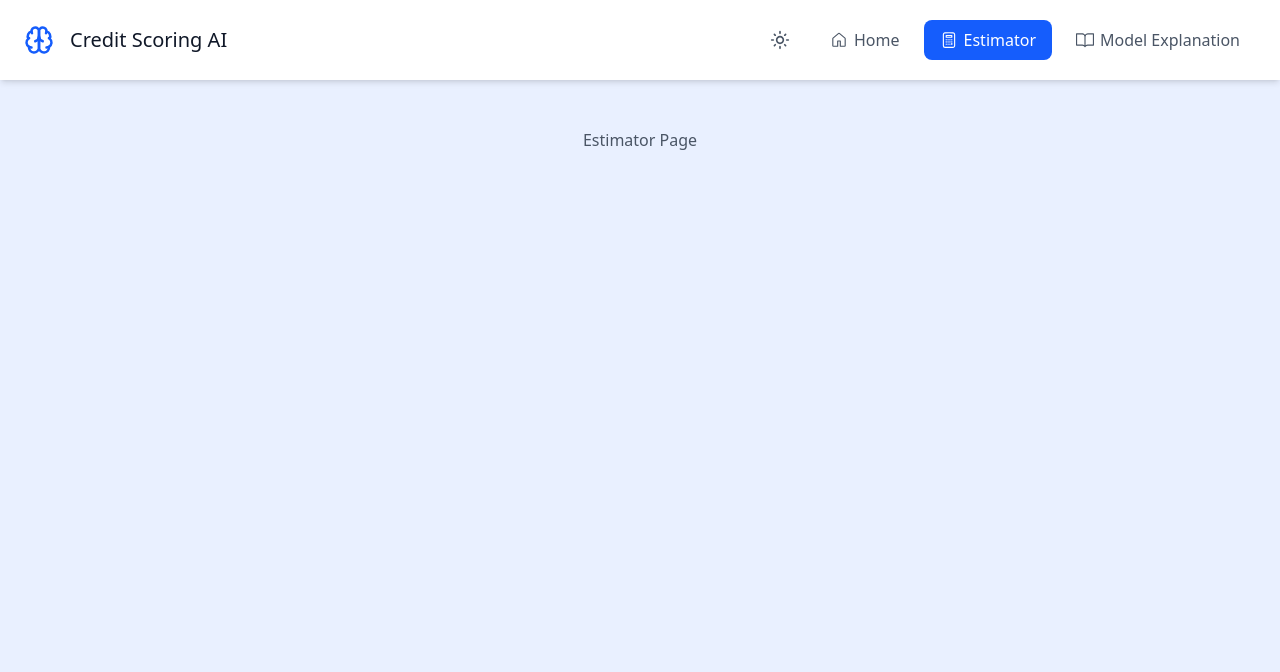
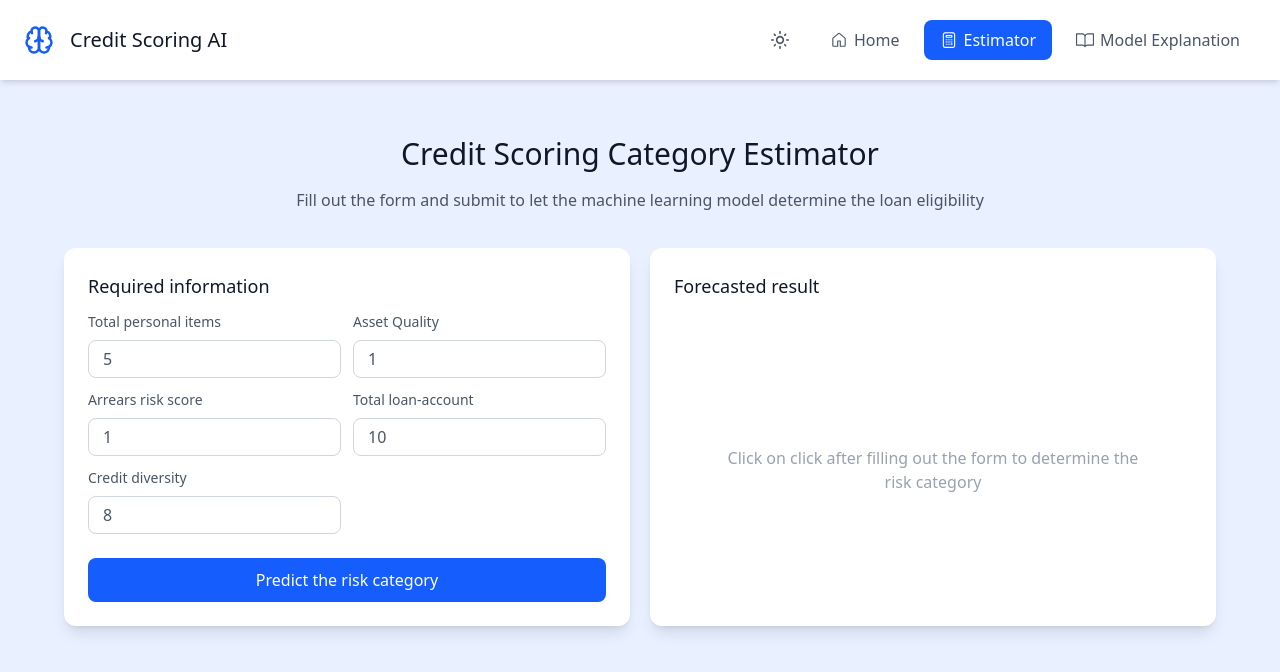
Before and after one commit to Nick-Kevin/credit-scoring-prediction-frontend, a React (Vite) app: page /estimator in a window 1280 px wide. Shown: the top 672 px of the page. Built offline with nearby package versions, Linux system fonts and the light colour scheme.

Commit message:
update : estimator page

```diff
--- a/index.html
+++ b/index.html
@@ -4,7 +4,7 @@
     <meta charset="UTF-8" />
     <link rel="icon" type="image/svg+xml" href="/vite.svg" />
     <meta name="viewport" content="width=device-width, initial-scale=1.0" />
-    <title>credit-scoring</title>
+    <title>Credit Scoring</title>
   </head>
   <body>
     <div id="root"></div>
--- a/src/components/Header.tsx
+++ b/src/components/Header.tsx
@@ -14,7 +14,11 @@ interface NavItem {
 }
 
 const Header: React.FC = () => {
-    const [openNav, setOpenNav] = useState<boolean>(false)
+    const [openNav, setOpenNav] = useState<boolean>(false);
+
+    const handleMobileMenu = (): void => {
+        setOpenNav(!openNav);
+    };
 
     const navItems: NavItem[] = [
         { id: 1, path:'/', name: 'Home', icon: <GoHome size={18}/> },
@@ -52,7 +56,7 @@ const Header: React.FC = () => {
                 <ThemeToggle />
                 <div className="relative flex items-center">
                     {/* mobile bouton */}
-                    <button onClick={() => setOpenNav(!openNav)}>
+                    <button onClick={():void => handleMobileMenu()}>
                         {
                             openNav ?
                                 <AiOutlineClose size={25} className="text-black dark:text-white spin" />
@@ -68,6 +72,7 @@ const Header: React.FC = () => {
                                 <NavLink
                                     to={item.path}
                                     key={item.id}
+                                    onClick={():void => handleMobileMenu()}
                                     className={({ isActive }) => isActive ? 'bg-blue-600 nav-link text-white' : 'text-black dark:text-white nav-link'}
                                 >
                                     {item.icon}
--- a/src/index.css
+++ b/src/index.css
@@ -20,7 +20,7 @@ body {
   margin: 0;
   min-width: 320px;
   min-height: 100vh;
-  @apply text-gray-600 dark:text-white;
+  @apply text-gray-600 dark:text-white/70;
 }
 
 @theme {
--- a/src/pages/Estimator.tsx
+++ b/src/pages/Estimator.tsx
@@ -2,9 +2,50 @@ import React from "react";
 
 const Estimator: React.FC = () => {
     return (
-        <div>
-            <h1>Estimator Page</h1>
-        </div>
+        <>
+            <section>
+                <h1 className="mt-2 text-gray-900 dark:text-white text-2xl md:text-3xl">Credit Scoring Category Estimator</h1>
+                <p className="mt-4 max-md:text-sm">Fill out the form and submit to let the machine learning model determine the loan eligibility</p>
+            </section>
+            <section className="mt-9 grid lg:grid-cols-2 gap-5">
+                {/* Form */}
+                <form className="bg-white dark:bg-gray-900 rounded-xl p-6 text-start shadow-lg">
+                    <h2 className="text-gray-900 dark:text-white text-lg mb-3">Required information</h2>
+                    <div className="grid md:grid-cols-2 gap-3">
+                        <div className="flex flex-col">
+                            <label htmlFor="personal-items" className="text-sm mb-2">Total personal items</label>
+                            <input name="personal-items" type="number" min="0" defaultValue={5} className="border border-gray-300 p-3.5 py-1.5 rounded-lg focus:outline focus:outline-blue-600" />
+                        </div>
+                        <div className="flex flex-col">
+                            <label htmlFor="asset-quality" className="text-sm mb-2">Asset Quality</label>
+                            <input name="asset-quality" type="number" min="0" defaultValue={1} className="border border-gray-300 p-3.5 py-1.5 rounded-lg focus:outline focus:outline-blue-600" />
+                        </div>
+                        <div className="flex flex-col">
+                            <label htmlFor="arrear-score" className="text-sm mb-2">Arrears risk score</label>
+                            <input name="arrear-score" type="number" step="0.1" min="0" defaultValue={1} className="border border-gray-300 p-3.5 py-1.5 rounded-lg focus:outline focus:outline-blue-600" />
+                        </div>
+                        <div className="flex flex-col">
+                            <label htmlFor="loan-account" className="text-sm mb-2">Total loan-account</label>
+                            <input name="loan-account" type="number" min="0" defaultValue={10} className="border border-gray-300 p-3.5 py-1.5 rounded-lg focus:outline focus:outline-blue-600" />
+                        </div>
+                        <div className="flex flex-col">
+                            <label htmlFor="credit-diversity" className="text-sm mb-2">Credit diversity</label>
+                            <input name="credit-diversity" type="number" min="0" defaultValue={8} className="border border-gray-300 p-3.5 py-1.5 rounded-lg focus:outline focus:outline-blue-600" />
+                        </div>
+                    </div>
+                    <button type="submit" className="rounded-lg bg-blue-600 hover:bg-blue-700 text-white transition-all mt-6 w-full py-2.5">
+                        Predict the risk category
+                    </button>
+                </form>
+                {/* Result */}
+                <div className="bg-white dark:bg-gray-900 rounded-xl p-6 text-start shadow-lg grid grid-rows-5">
+                    <h2 className="text-gray-900 dark:text-white text-lg mb-3 row-span-1">Forecasted result</h2>
+                    <div className="row-start-2 row-end-6 flex items-center">
+                        <p className="text-center text-gray-400 lg:max-w-10/12 lg:mx-auto">Click on click after filling out the form to determine the risk category</p>
+                    </div>
+                </div>
+            </section>
+        </>
     );
 };
 
--- a/src/pages/Home.tsx
+++ b/src/pages/Home.tsx
@@ -83,8 +83,8 @@ const Home: React.FC = () => {
                                 <div className={`w-min mb-4 p-2 xl:p-3 rounded-lg ${feature.iconContainerClass}`}>
                                     {feature.icon}
                                 </div>
-                                <h3 className="text-gray-900 dark:text-gray-50 xl:text-xl mb-2">{feature.title}</h3>
-                                <p className="max-lg:text-xs">{feature.content}</p>
+                                <h3 className="text-gray-900 dark:text-gray-50 xl:text-lg mb-2">{feature.title}</h3>
+                                <p className="text-xs md:text-sm">{feature.content}</p>
                             </div>
                         ))
                     }
@@ -101,15 +101,15 @@ const Home: React.FC = () => {
                                     {nav.icon}
                                 </div>
                                 <FaArrowRightLong className="absolute top-9 right-10 group-hover:right-9 text-gray-300 group-hover:text-blue-600 transition-all ease-out" />
-                                <h2 className="text-gray-900 dark:text-gray-50 xl:text-2xl mb-2">{nav.title}</h2>
-                                <p className="max-md:text-sm xl:text-lg">{nav.content}</p>
+                                <h2 className="text-gray-900 dark:text-white xl:text-xl mb-2">{nav.title}</h2>
+                                <p className="max-md:text-sm">{nav.content}</p>
                             </button>
                         ))
                     }
                 </div>
                 <div className="mt-12 p-5 xl:p-6 bg-white/70 dark:bg-gray-900 text-start rounded-xl">
-                    <h3 className="text-gray-900 dark:text-gray-50 xl:text-xl mb-2">About this demo</h3>
-                    <p className="max-lg:text-xs leading-relaxed">This is a demo of a supervised machine learning project for credit scoring prediction made by two MSc Artificial Intelligence and Machine Learning students. A classification task was used to make the model predict among low, medium, and high risk. Most data preprocessing techniques were applied to a private dataset to train and evaluate several machine learning models. The best-performing model is used in this demo.</p>
+                    <h3 className="text-gray-900 dark:text-gray-50 xl:text-lg mb-2">About this demo</h3>
+                    <p className="text-xs md:text-sm leading-relaxed">This is a demo of a supervised machine learning project for credit scoring prediction made by two MSc Artificial Intelligence and Machine Learning students. A classification task was used to make the model predict among low, medium, and high risk. Most data preprocessing techniques were applied to a private dataset to train and evaluate several machine learning models. The best-performing model is used in this demo.</p>
                 </div>
             </section>
         </>
```
